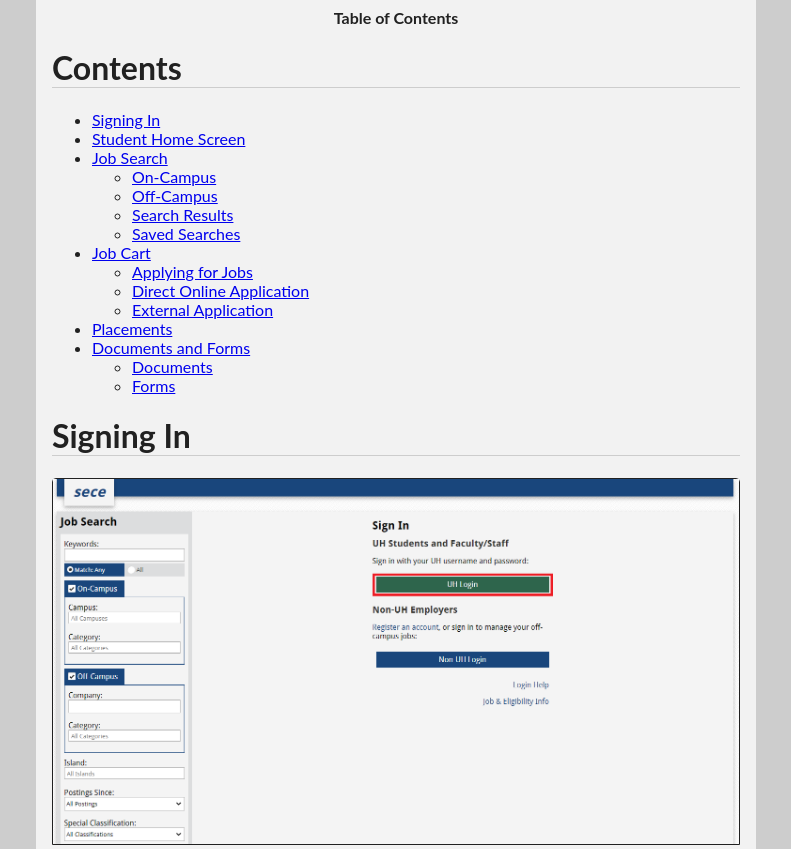
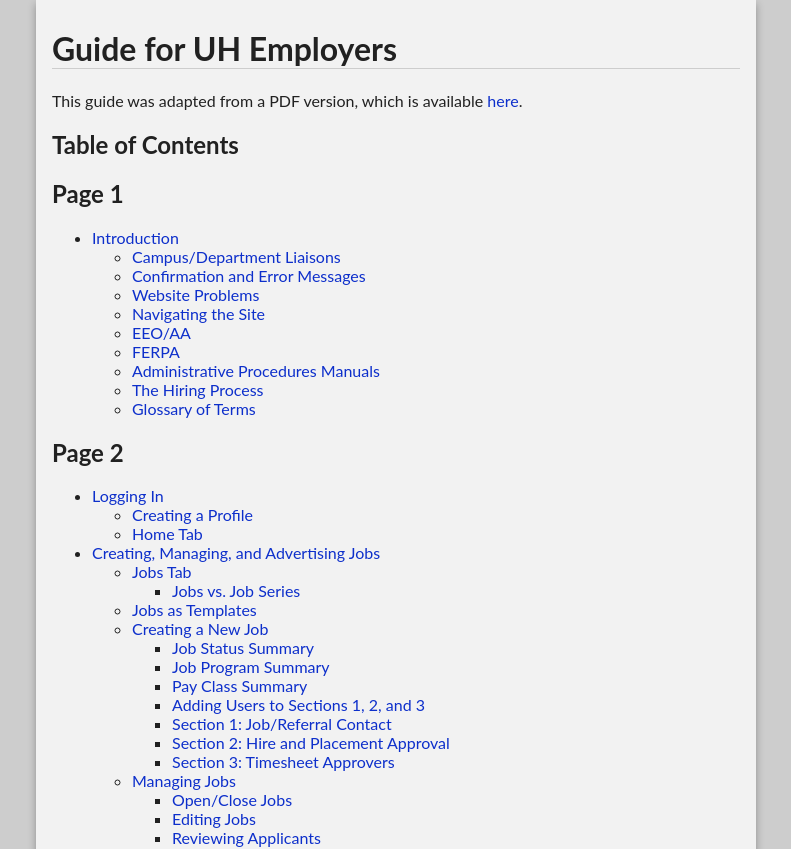
Before and after one commit to mcchannigan/react-help-screen, a React (Create React App) app: page / in a window 1280 px wide. Shown: the top 849 px of the page, without its empty margins (244-1035 px from the left). Built offline with nearby package versions, Linux system fonts and the light colour scheme.

Commit message:
Cosmetic design updates

```diff
--- a/src/App.css
+++ b/src/App.css
@@ -3,10 +3,13 @@
   --dark-gray: #cdcdcd;
   --light-gray: #efefef;
   --almost-white: #f2f2f2;
-  --highlight-bg-color: #fffeaf;
+  --highlight-bg-color: #ffffe5;
   --highlight-color: #ab9900;
   --arrow-color: #07196b;
   --region-outline-color: #07196b;
+  --link-color: #0d2fcb;
+  --link-hover-color: #07196b;
+  --link-visited-color: #6b074b;
 }
 
 * {
@@ -21,6 +24,19 @@
 
 p {
   overflow-wrap: break-word;
+}
+
+a {
+  color: var(--link-color);
+  text-decoration: none;
+}
+
+a:hover {
+  color: var(--link-hover-color);
+}
+
+a:visited {
+  color: var(--link-visited-color);
 }
 
 h1 {
@@ -89,6 +105,7 @@
   padding: 0.5rem 1rem;
   width: 100%;
   max-width: 45rem;
+  box-shadow: 0 0.25em 0.5em rgba(0,0,0,0.3);
 }
 
 div.guide-container {
@@ -207,6 +224,7 @@
   width:0.25rem;
   height: 0;
   background-color: var(--arrow-color);
+  box-shadow: 0 0.25em 0.5em rgba(0,0,0,0.3);
   z-index: 2;
   transition: all 100ms ease-out;
 }
@@ -250,6 +268,7 @@
 div.arrow-region {
   position: absolute;
   border: 0.25rem solid var(--region-outline-color);
+  border-radius: 0.25rem;
   padding: 0.1rem;
   transition: border 100ms ease-in;
 }
@@ -262,6 +281,7 @@
 div.arrow-region .region-label {
   display: block;
   font-size: 0.8rem;
+  font-weight: bold;
   width: auto;
   float: right;
   padding: 0.1rem;
@@ -333,6 +353,8 @@
   }
 }
 
+
+
 /******************
  * CSS Transforms *
  ******************/
--- a/src/GuidePage.js
+++ b/src/GuidePage.js
@@ -30,7 +30,9 @@
               <h1>Contents</h1>
               <ReactMarkdown source={TOCLines.join("\n")} />
             </div>
-            {children}
+            <div className="page-content">
+              {children}
+            </div>
           </div>
         );
       },
```
Also changed, not shown: 1 other file (tests, documents, lock files or other folders).
